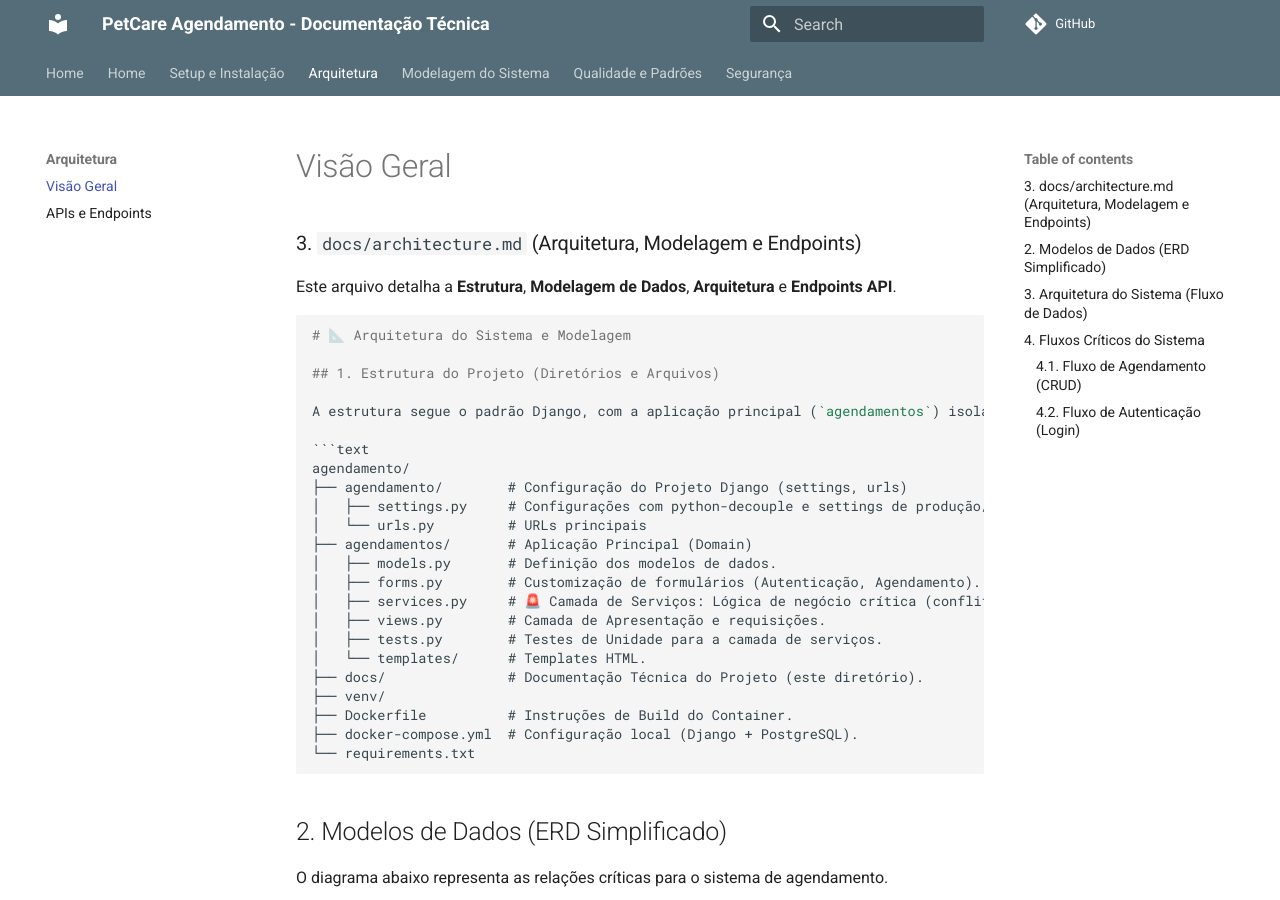
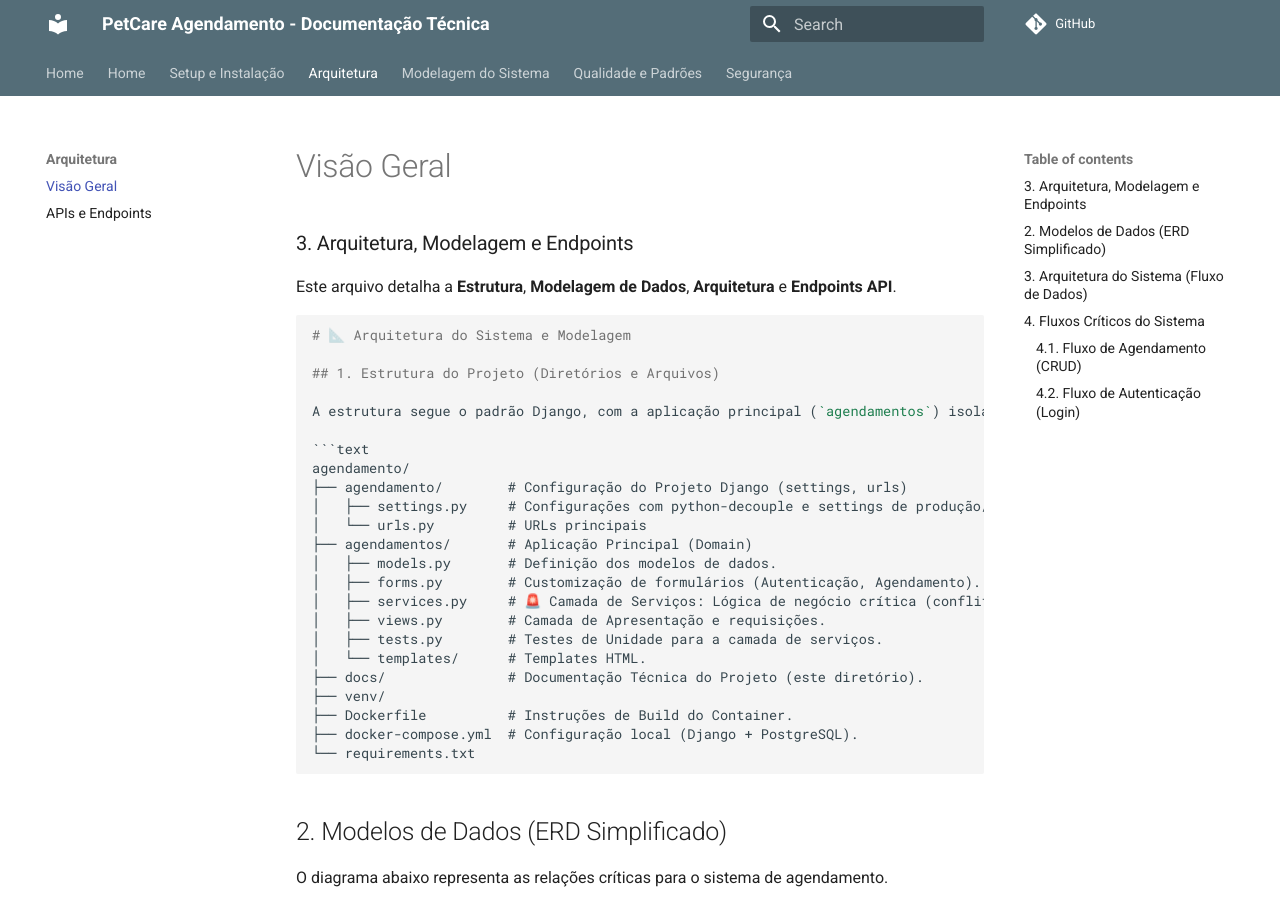
Before and after one commit to JackssonDev/agendamento, an MkDocs documentation site: the page built from docs/architecture.md, in a window 1280 px wide and 900 px high. Built offline with MkDocs 1.6.1 and Material for MkDocs 9.7.7, drawn with Linux system fonts in a browser that asks for light colours; comment, search, counter and statistics services are not loaded.

````diff
--- a/docs/architecture.md
+++ b/docs/architecture.md
@@ -1,6 +1,4 @@
-
-### 3. `docs/architecture.md` (Arquitetura, Modelagem e Endpoints)
-
+### 3. Arquitetura, Modelagem e Endpoints
 Este arquivo detalha a **Estrutura**, **Modelagem de Dados**, **Arquitetura** e **Endpoints API**.
 
 ```markdown
````
Also changed, not shown: docs/security.md (+1 -0 lines).
